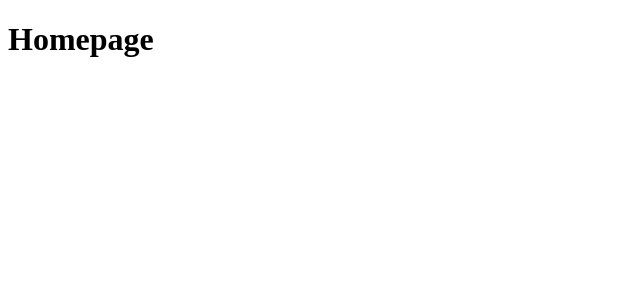
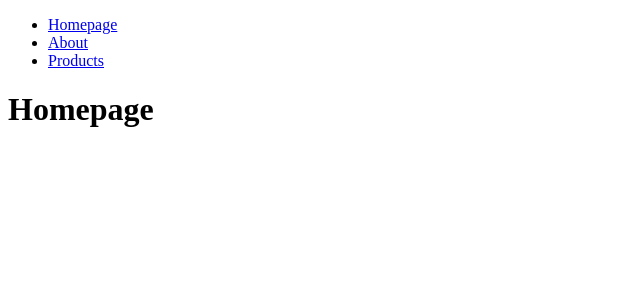
Before and after one commit to mannuccimattia/react-router, a React (Vite) app: page / in a window 1280 px wide. Shown: the top 300 px of the page, without its empty margins (0-640 px from the left). Built offline with nearby package versions, Linux system fonts and the light colour scheme.

Commit message:
[FEAT] Done navbar component + imported - raw

```diff
--- /dev/null
+++ b/src/components/HeadNavbar.jsx
@@ -0,0 +1,41 @@
+import { NavLink } from "react-router-dom"
+
+const links = [
+  {
+    id: 1,
+    path: "/",
+    label: "Homepage"
+  },
+  {
+    id: 2,
+    path: "/",
+    label: "About"
+  },
+  {
+    id: 3,
+    path: "/",
+    label: "Products"
+  }
+]
+
+const HeadNavbar = () => {
+  return (
+    <>
+      <header>
+        <nav>
+          <ul>
+            {links.map(link => (
+              <li key={link.id}>
+                <NavLink to={link.path}>
+                  {link.label}
+                </NavLink>
+              </li>
+            ))}
+          </ul>
+        </nav>
+      </header>
+    </>
+  )
+}
+
+export default HeadNavbar
--- a/src/pages/About.jsx
+++ b/src/pages/About.jsx
@@ -1,10 +1,14 @@
 import { NavLink } from "react-router-dom"
+import HeadNavbar from '../components/HeadNavbar'
 
 const About = () => {
   return (
-    <div>
-      <h1>About Us</h1>
-    </div>
+    <>
+      <HeadNavbar />
+      <div>
+        <h1>About Us</h1>
+      </div>
+    </>
   )
 }
 
--- a/src/pages/Homepage.jsx
+++ b/src/pages/Homepage.jsx
@@ -1,10 +1,14 @@
 import { NavLink } from 'react-router-dom'
+import HeadNavbar from '../components/HeadNavbar'
 
 const Homepage = () => {
   return (
-    <div>
-      <h1>Homepage</h1>
-    </div>
+    <>
+      <HeadNavbar />
+      <div>
+        <h1>Homepage</h1>
+      </div>
+    </>
   )
 }
 
--- a/src/pages/Products.jsx
+++ b/src/pages/Products.jsx
@@ -1,10 +1,14 @@
 import { NavLink } from "react-router-dom"
+import HeadNavbar from "../components/HeadNavbar"
 
 const Products = () => {
   return (
-    <div>
-      <h1>Products</h1>
-    </div>
+    <>
+      <HeadNavbar />
+      <div>
+        <h1>Products</h1>
+      </div>
+    </>
   )
 }
 
```
